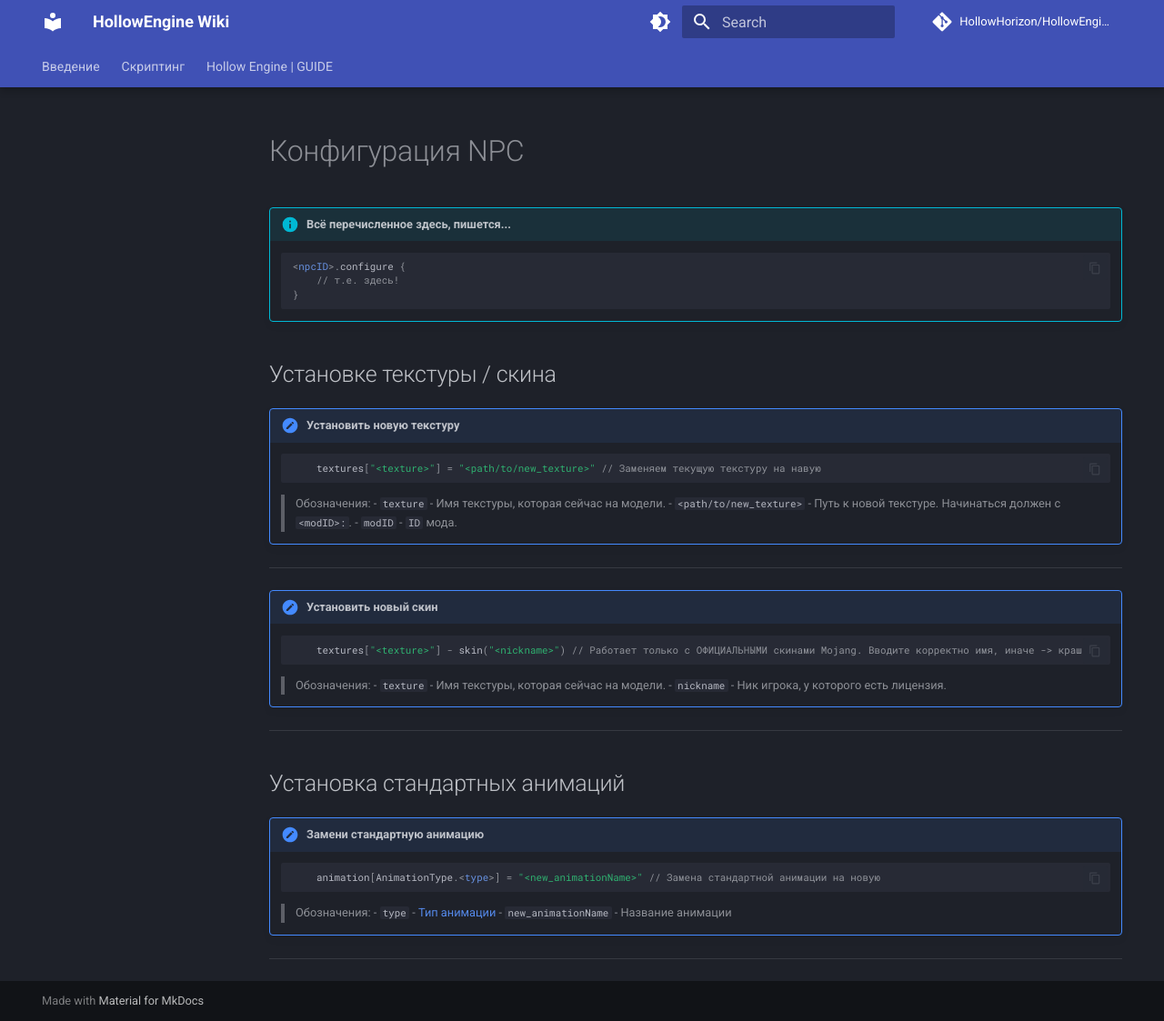
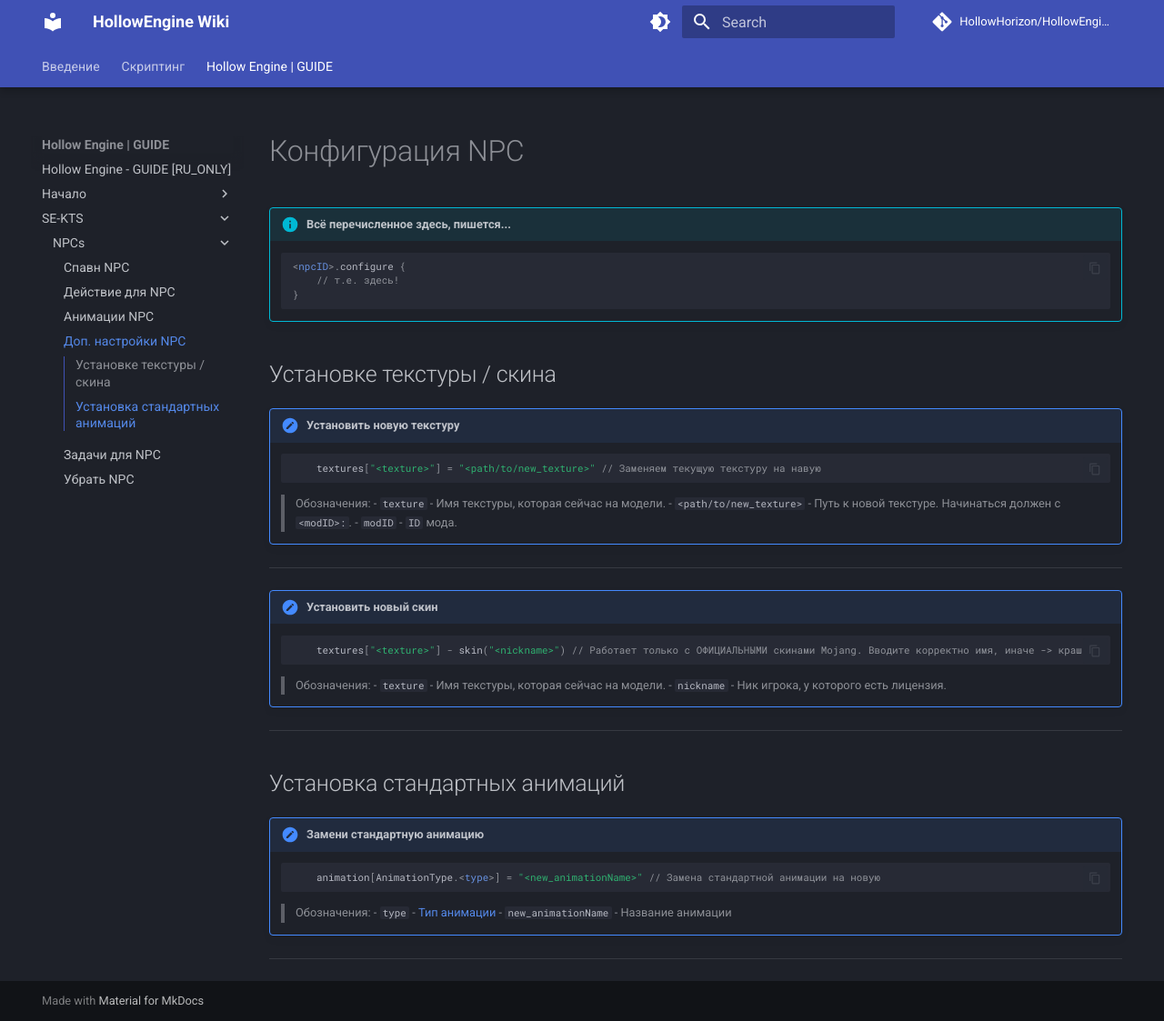
Before and after one commit to HollowHorizon/HollowEngineDocs, an MkDocs documentation site: the page built from docs/hollowengine-guide/Script-SE/NPCs/npc-configure.md, in a window 1280 px wide and 1123 px high. Shown: the whole window at 91% size. Built offline with MkDocs 1.6.1 and Material for MkDocs 9.7.7, drawn with Linux system fonts in a browser that asks for light colours; comment, search, counter and statistics services are not loaded; part of the change alters nothing that is shown.

Commit message:
а бл я пидр! марлен -привет!

```diff
--- a/mkdocs.yml
+++ b/mkdocs.yml
@@ -23,13 +23,13 @@ nav:
       - Типы скриптов: hollowengine-guide/Begin/scripts-type.md
       - Ваши ресурсы: hollowengine-guide/Begin/assets.md
     - SE-KTS:
-      - NPC's:
-        - Спавн NPC: hollowengine-guide/Script-SE/NPC's/spawn-npc.md
-        - Действие для NPC: hollowengine-guide/Script-SE/NPC's/actions-npc.md
-        - Анимации NPC: hollowengine-guide/Script-SE/NPC's/animations-npc.md
-        - Доп. настройки NPC: hollowengine-guide/Script-SE/NPC's/npc-configure.md
-        - Задачи для NPC: hollowengine-guide/Script-SE/NPC's/npc-quest.md
-        - Убрать NPC: hollowengine-guide/Script-SE/NPC's/npc-remove.md
+      - NPCs:
+        - Спавн NPC: hollowengine-guide/Script-SE/NPCs/spawn-npc.md
+        - Действие для NPC: hollowengine-guide/Script-SE/NPCs/actions-npc.md
+        - Анимации NPC: hollowengine-guide/Script-SE/NPCs/animations-npc.md
+        - Доп. настройки NPC: hollowengine-guide/Script-SE/NPCs/npc-configure.md
+        - Задачи для NPC: hollowengine-guide/Script-SE/NPCs/npc-quest.md
+        - Убрать NPC: hollowengine-guide/Script-SE/NPCs/npc-remove.md
 
 theme:
   name: material
```
